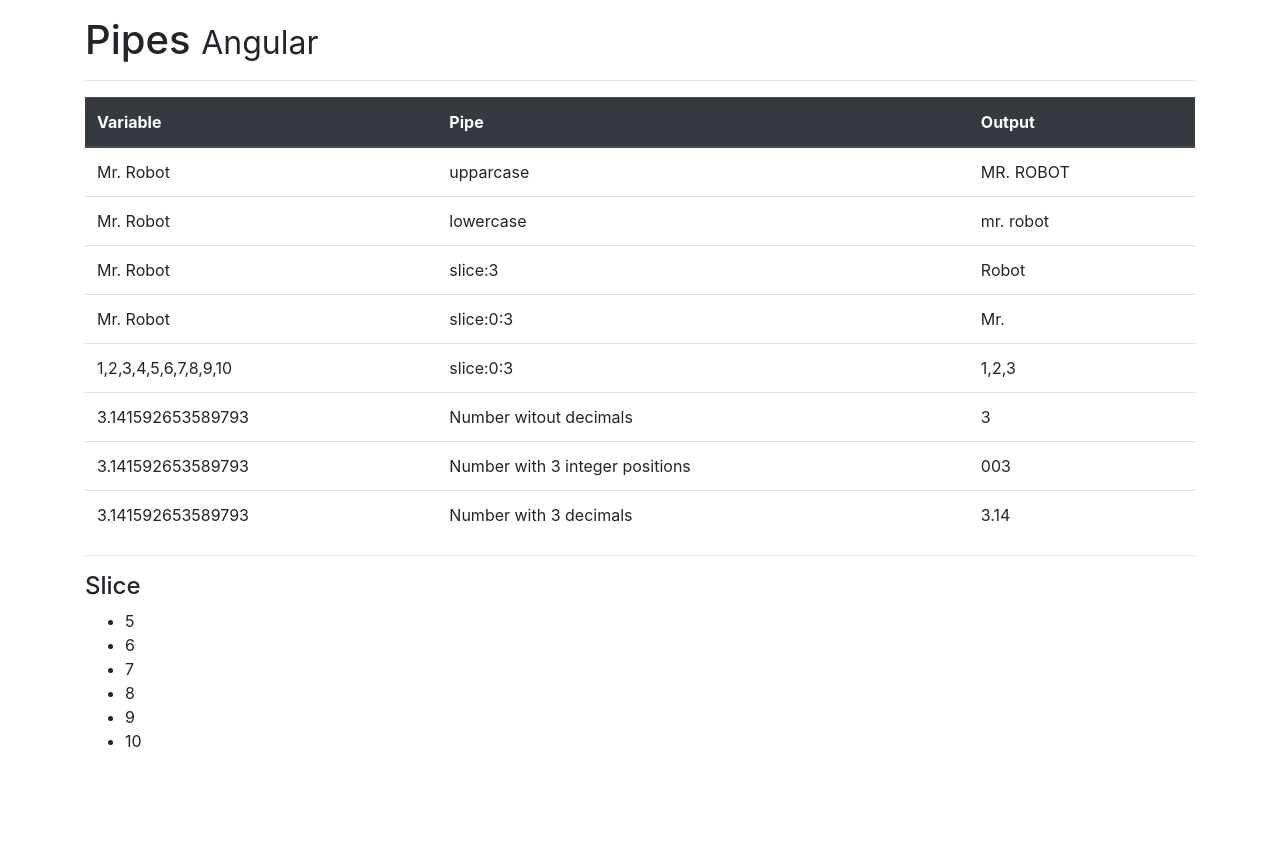
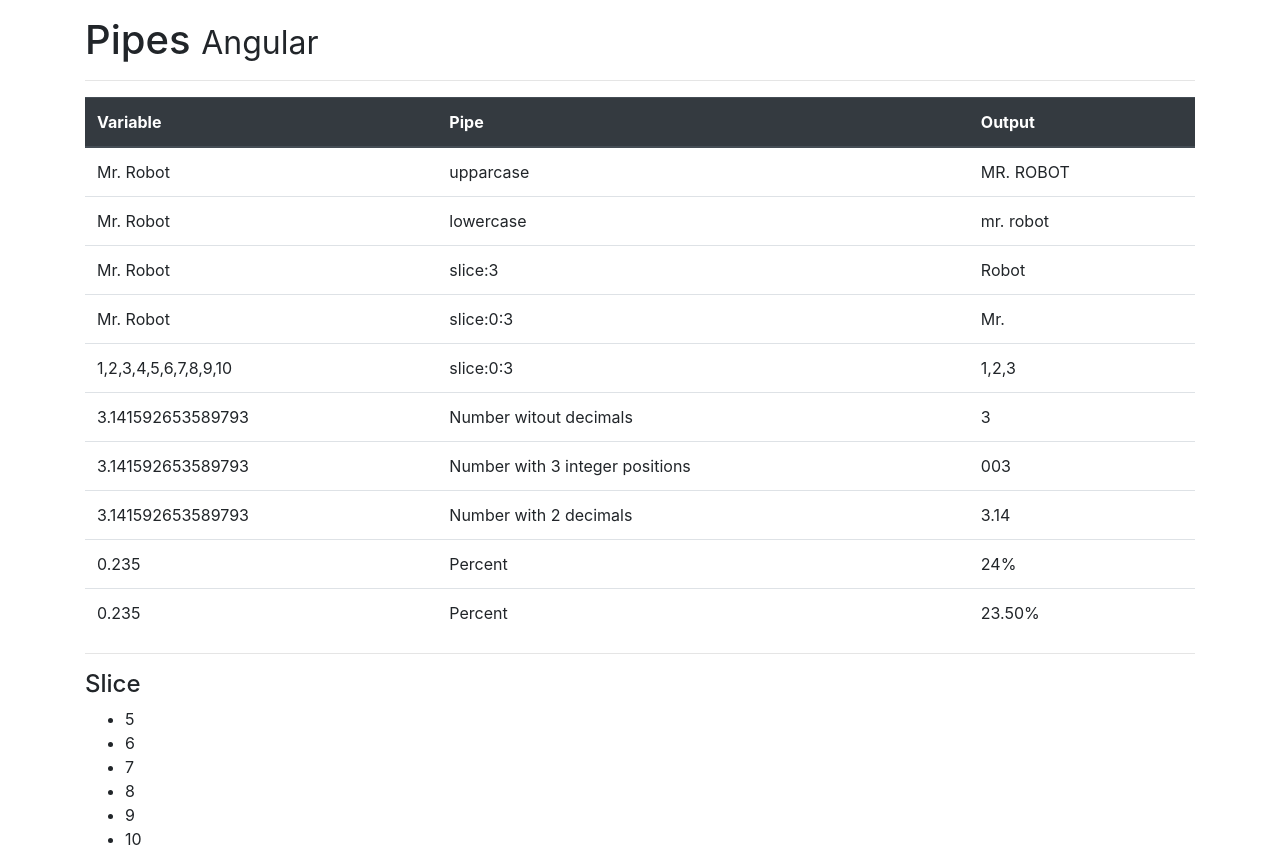
Before and after one commit to IsaacRh/angular-pipes, an Angular app: page / in a window 1280 px wide. Before the commit the page ends 800 px from the top, so only its background shows below. Built offline with nearby package versions, Linux system fonts and the light colour scheme.

Commit message:
[ADD] --pipe percent

```diff
--- a/src/app/app.component.html
+++ b/src/app/app.component.html
@@ -47,8 +47,18 @@
       </tr>
       <tr>
         <td>{{ PI }}</td>
-        <td>Number with 3 decimals</td>
+        <td>Number with 2 decimals</td>
         <td>{{ PI | number:'.0-2' }}</td> <!--without decimal-->
+      </tr>
+      <tr>
+        <td>{{ percentage }}</td>
+        <td>Percent</td>
+        <td>{{ percentage | percent }}</td> <!--without decimal-->
+      </tr>
+      <tr>
+        <td>{{ percentage }}</td>
+        <td>Percent</td>
+        <td>{{ percentage | percent:'2.2-2' }}</td> <!--without decimal-->
       </tr>
     </table>
 
--- a/src/app/app.component.ts
+++ b/src/app/app.component.ts
@@ -9,4 +9,5 @@ export class AppComponent {
   name:string = 'Mr. Robot';
   array = [1,2,3,4,5,6,7,8,9,10];
   PI:number = Math.PI;
+  percentage:number = 0.235;
 }
```
